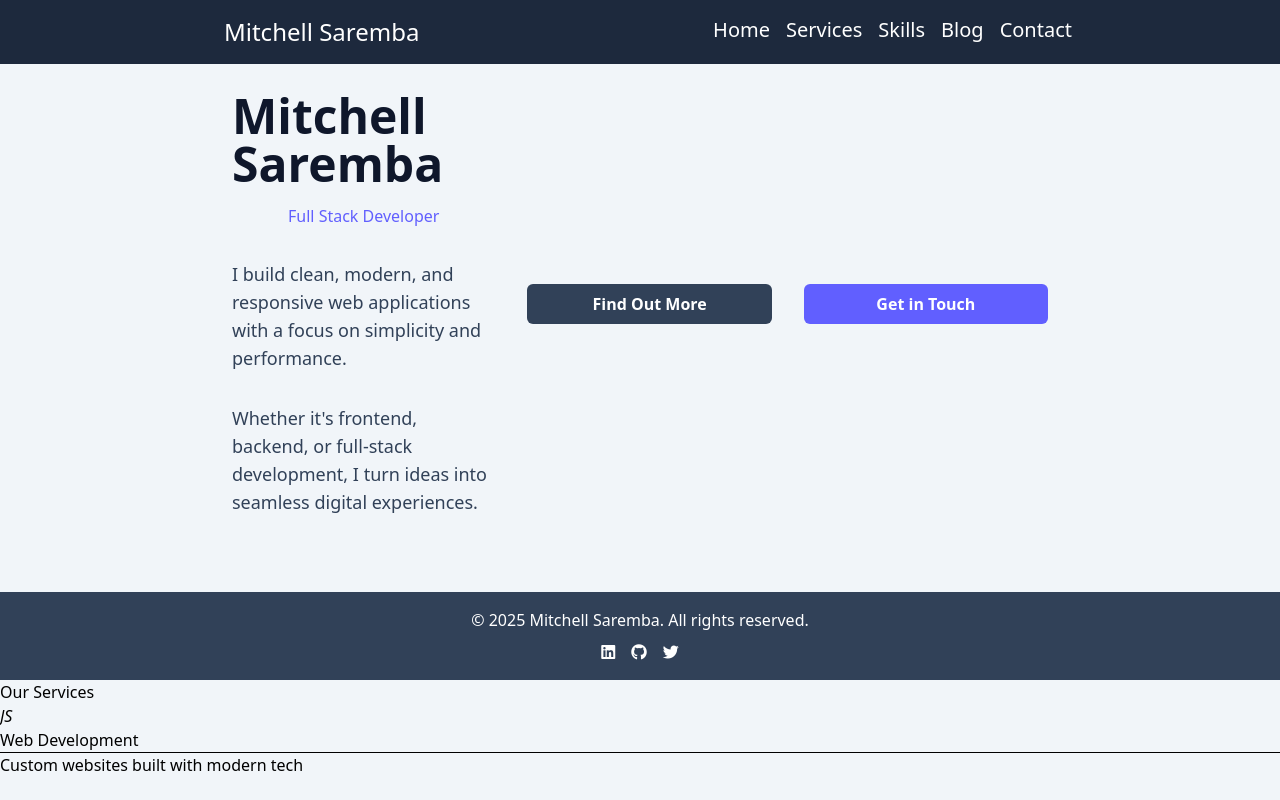
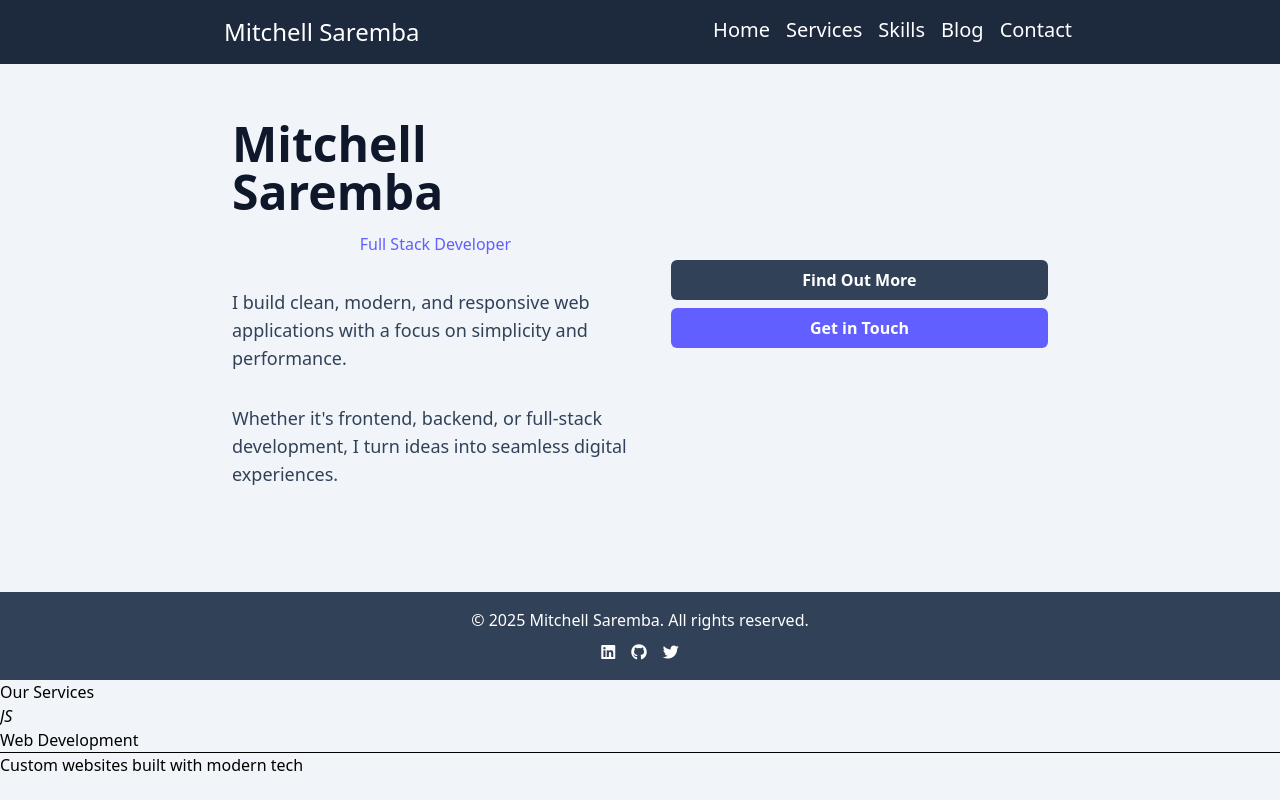
Before and after one commit to sarembot/portfolio, a React (Vite) app in the folder client/portfolio/: page / in a window 1280 px wide. Shown: the top 800 px of the page. Built offline with nearby package versions, Linux system fonts and the light colour scheme.

Commit message:
fix: made CTA buttons ncier

```diff
--- a/client/portfolio/src/components/sections/Hero.tsx
+++ b/client/portfolio/src/components/sections/Hero.tsx
@@ -18,6 +18,7 @@ export default function Hero() {
           digital experiences.
         </p>
       </article>
+      <div className='flex flex-col gap-2 w-full'>
         <a href='#services' className='w-full'>
           <button
             id='findOutMoreBtn'
@@ -34,6 +35,7 @@ export default function Hero() {
             Get in Touch
           </button>
         </a>
+      </div>
     </section>
   );
 }
```
Lines whose indentation alone changed are shown as unchanged.
